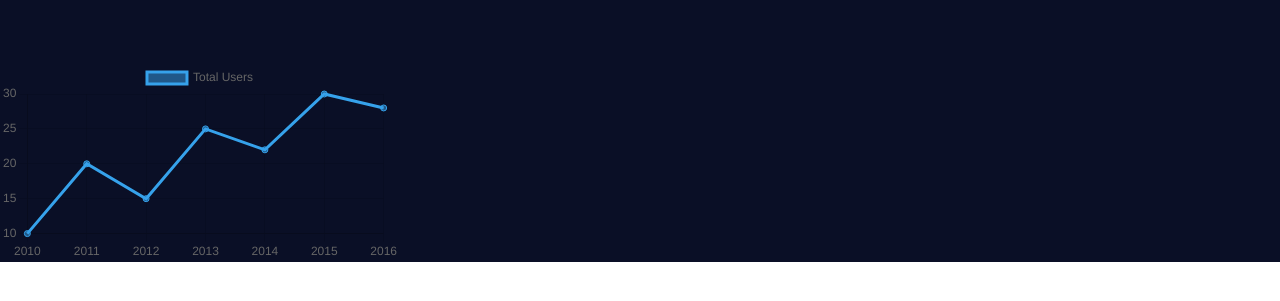
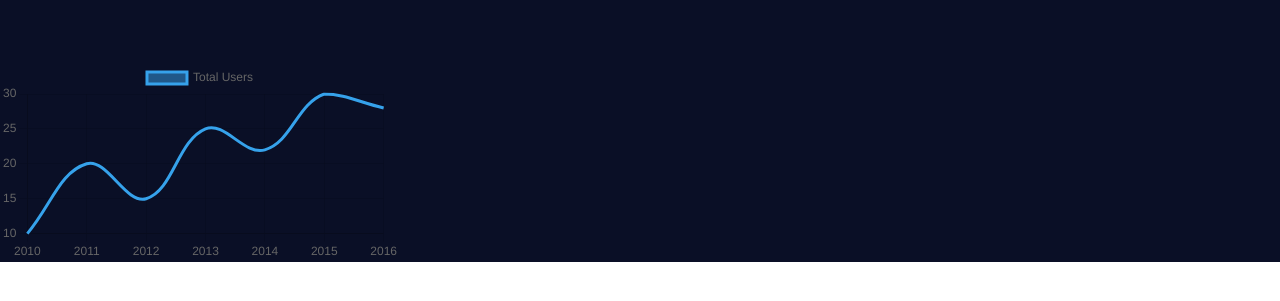
Before and after one commit to thenishant/expense-ui, a React (Create React App) app: page / in a window 1280 px wide. Shown: the part 475-776 px from the top of the page. Built offline with nearby package versions, Linux system fonts and the light colour scheme.

Commit message:
Refactor Spending and add options

```diff
--- a/src/expenses/components/Spending.js
+++ b/src/expenses/components/Spending.js
@@ -1,15 +1,18 @@
-import {useState} from "react";
 import UserData from "./UIElements/UserData";
 import LineChart from "./UIElements/LineChart";
 
 const Spending = () => {
-    const [userData] = useState({
+
+    const userData = {
         labels: UserData.map(data => data.year)
         , datasets: [{
             label: "Total Users",
-            data: UserData.map(data => data.count)
+            data: UserData.map(data => data.count),
+            tension: 0.4,
+            pointRadius: 0
         }]
-    })
+    }
+
 
     return (
         <div className={"line-chart"} style={{width: 400}}>
```
